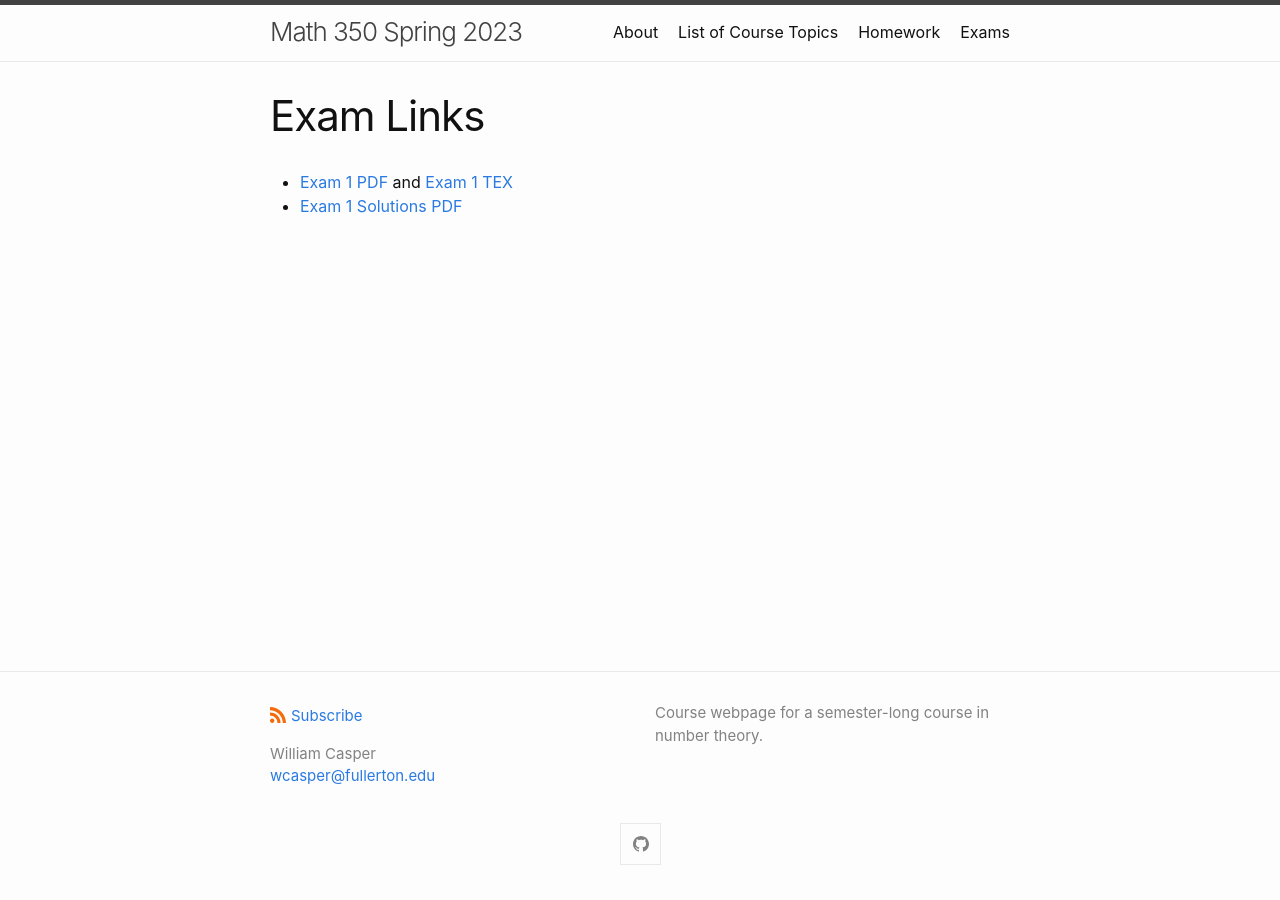
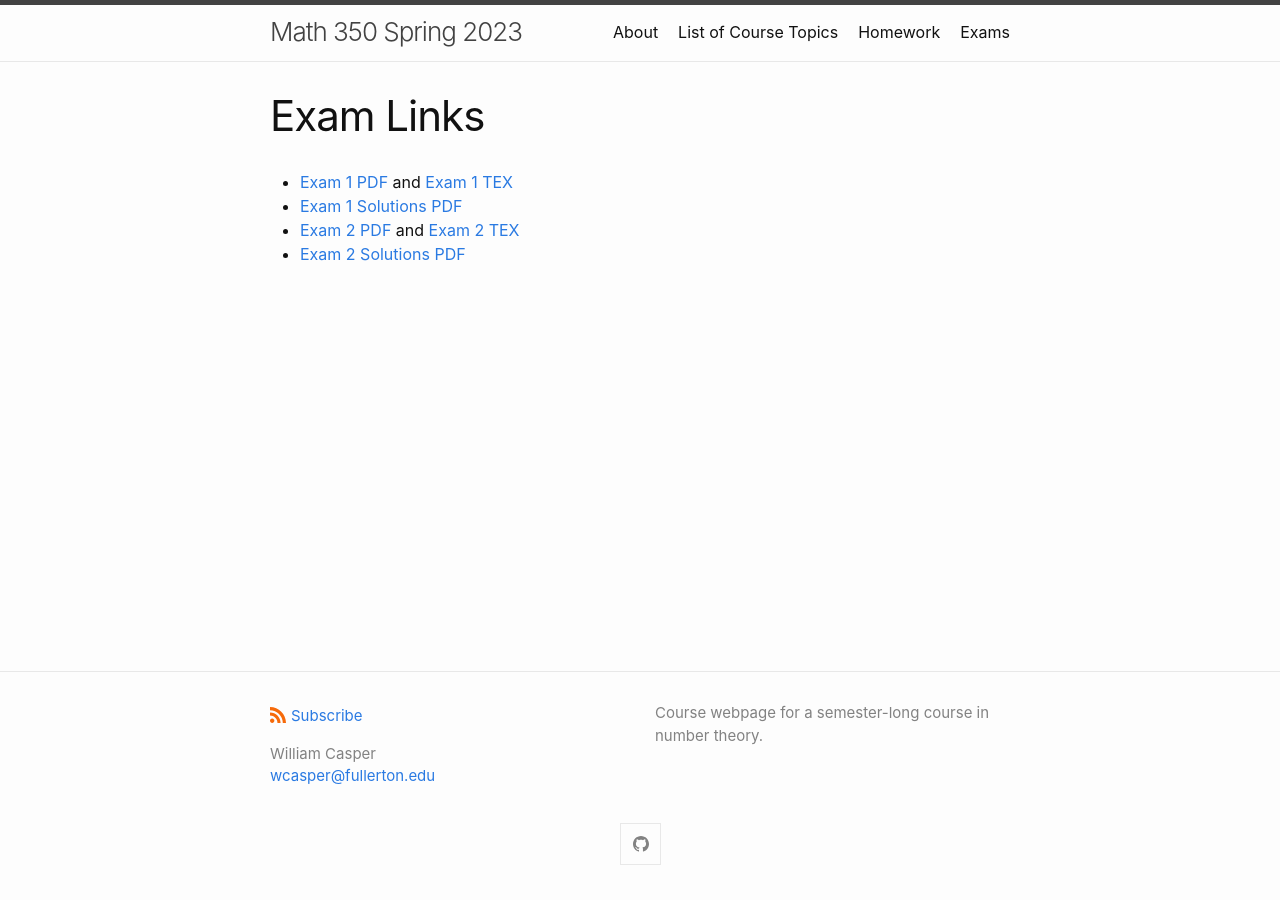
Before and after one commit to wcasper/math350fall2023, a Jekyll site: the page built from _exams/exam-links.md, in a window 1280 px wide. Built offline with Jekyll 4.4.1, drawn with Linux system fonts in a browser that asks for light colours.

Commit message:
added exam2

```diff
--- a/_exams/exam-links.md
+++ b/_exams/exam-links.md
@@ -6,3 +6,5 @@ permalink: /exams/exam-links
 
 * [Exam 1 PDF](exam1.pdf) and [Exam 1 TEX](exam1.tex)
 * [Exam 1 Solutions PDF](exam1-soln.pdf)
+* [Exam 2 PDF](exam2.pdf) and [Exam 2 TEX](exam2.tex)
+* [Exam 2 Solutions PDF](exam2-soln.pdf)
```
Also changed, not shown: 3 other files.
